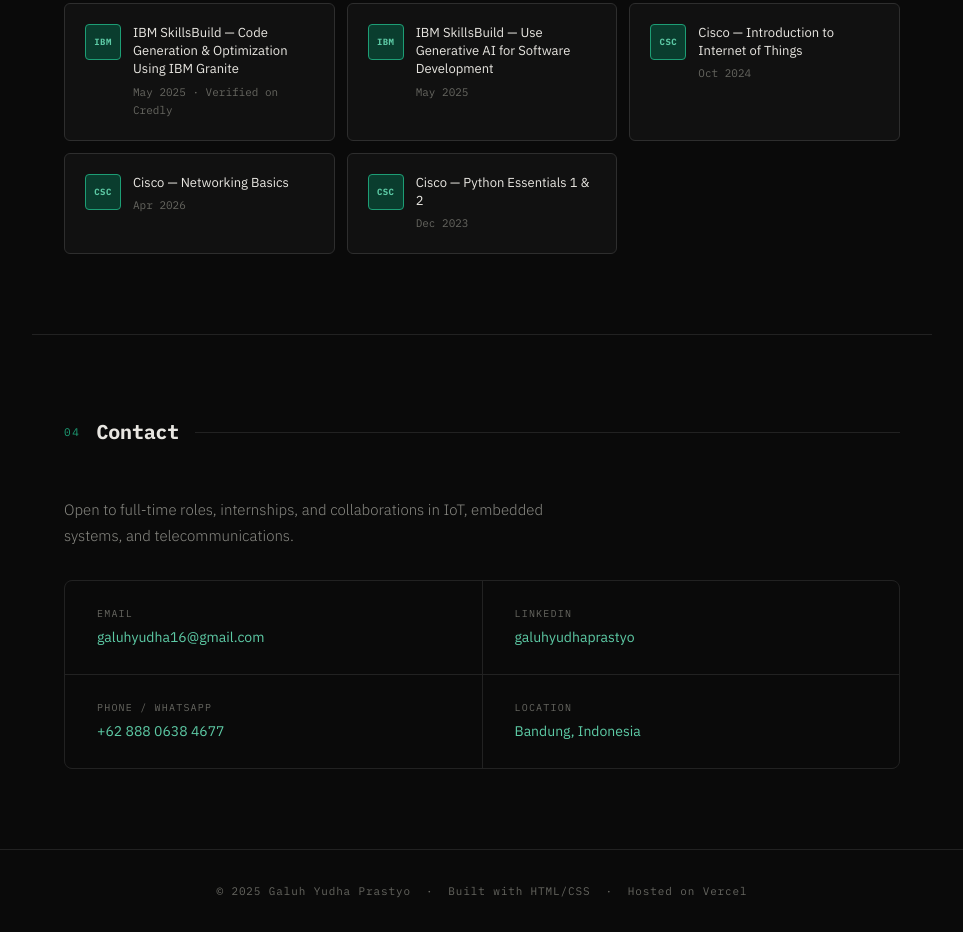
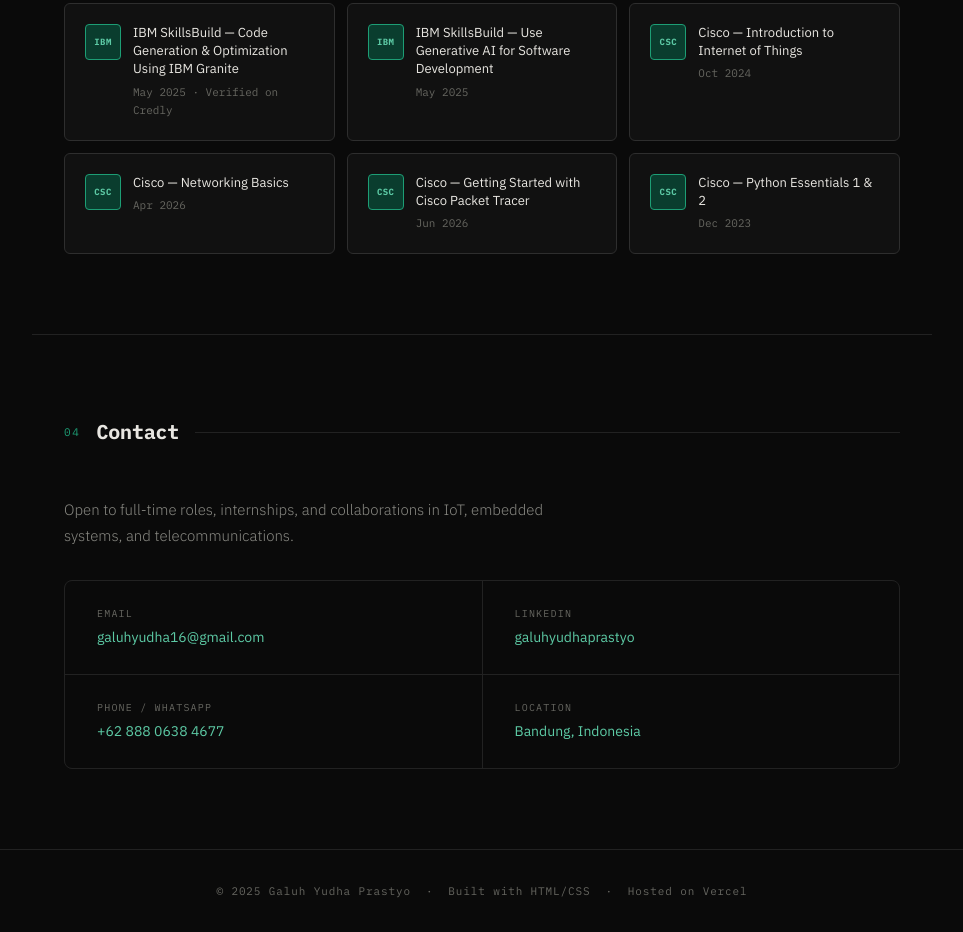
Before and after one commit to galuuuhs/Portfolio, a plain HTML site: page index.html in a window 1280 px wide. Shown: the part 4847-5779 px from the top of the page, without its empty margins (158-1121 px from the left). Drawn offline with Linux system fonts and the light colour scheme.

Commit message:
Update index.html

```diff
--- a/index.html
+++ b/index.html
@@ -1007,6 +1007,14 @@
         <div class="cert-card">
           <div class="cert-icon">CSC</div>
           <div>
+            <div class="cert-name">Cisco — Getting Started with Cisco Packet Tracer</div>
+            <div class="cert-year">Jun 2026</div>
+          </div>
+        </div>
+
+        <div class="cert-card">
+          <div class="cert-icon">CSC</div>
+          <div>
             <div class="cert-name">Cisco — Python Essentials 1 & 2</div>
             <div class="cert-year">Dec 2023</div>
           </div>
```
